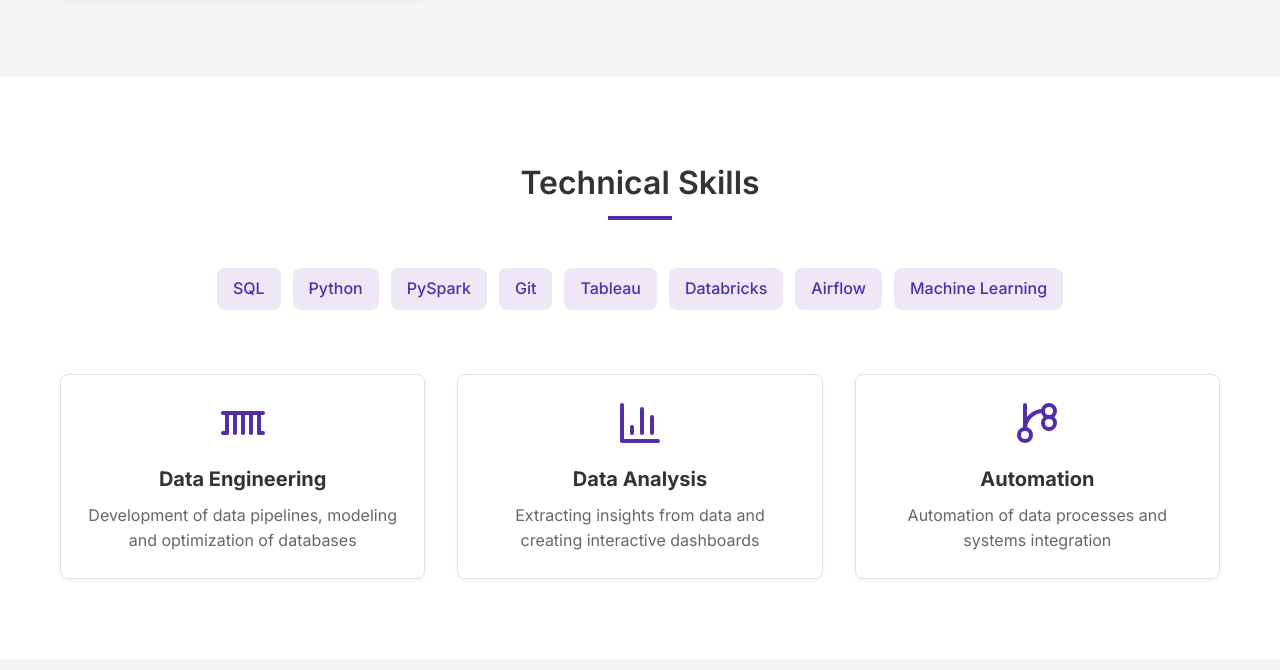
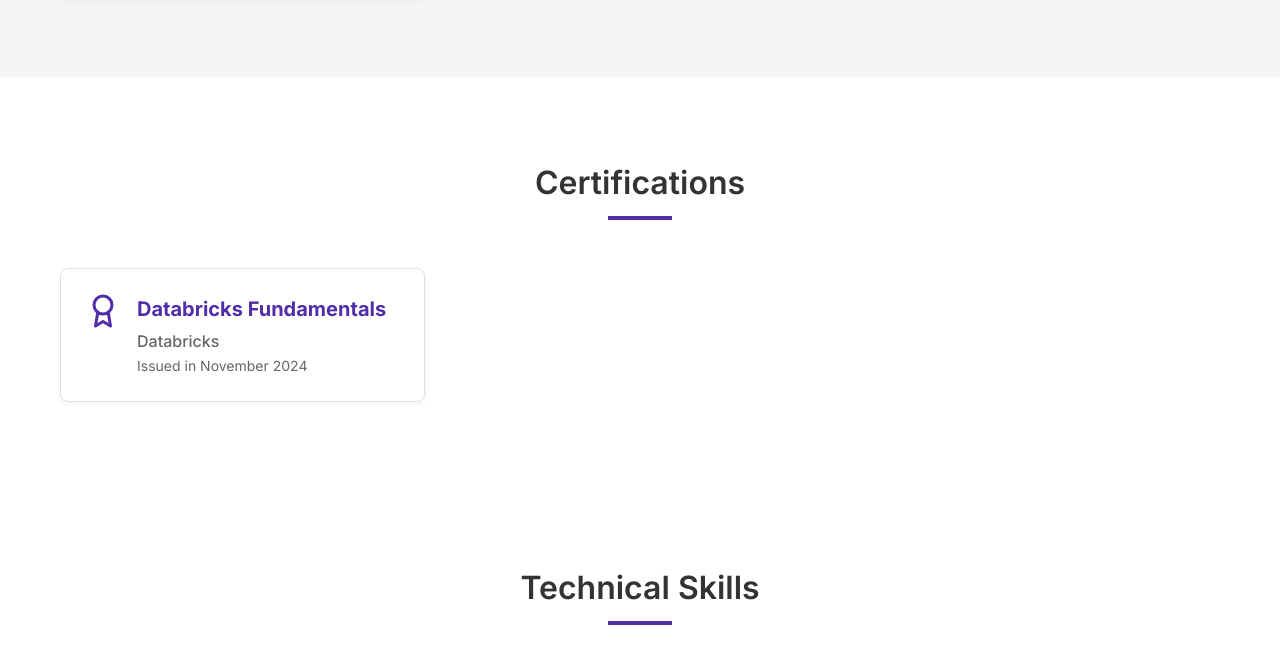
Before and after one commit to pathilink/pathilink.github.io, a plain HTML site: page index.html in a window 1280 px wide. Shown: the part 829-1499 px from the top of the page. Drawn offline with Linux system fonts and the light colour scheme.

Commit message:
add certifications

```diff
--- a/index.html
+++ b/index.html
@@ -17,6 +17,7 @@
             <nav>
                 <ul class="nav-links">
                     <li><a href="#projetos">Projects</a></li>
+                    <li><a href="#certificacoes">Certifications</a></li>
                     <li><a href="#habilidades">Skills</a></li>
                     <li><a href="#contato">Contact</a></li>
                 </ul>
@@ -29,7 +30,7 @@
         <div class="container">
             <h1>Hi 👋, I'm <span class="highlight">Patrícia do Nascimento</span></h1>
             <h2>Analytics Engineer & Data Analyst</h2>
-            <p>Turning Data into Strategic Decisions</p>
+            <p>Turning data into strategic decisions</p>
         </div>
     </section>
 
@@ -117,6 +118,63 @@
         </div>
     </section>
 
+    <!-- Certifications Section -->
+    <section id="certificacoes" class="certifications">
+        <div class="container">
+            <div class="section-header">
+                <h2>Certifications</h2>
+                <div class="divider"></div>
+            </div>
+
+            <div class="cert-grid">
+                <div class="cert-card">
+                    <div class="cert-badge">
+                        <svg xmlns="http://www.w3.org/2000/svg" width="36" height="36" viewBox="0 0 24 24" fill="none" stroke="currentColor" stroke-width="2" stroke-linecap="round" stroke-linejoin="round"><circle cx="12" cy="8" r="6"/><path d="M15.477 12.89 17 22l-5-3-5 3 1.523-9.11"/></svg>
+                    </div>
+                    <div class="cert-info">
+                        <h3>Databricks Fundamentals</h3>
+                        <a href="https://credentials.databricks.com/68a7cb2c-d801-4540-90bf-898f9cda8aa7#acc.Utiuk6Ib" class="cert-issuer" target="_blank"> Databricks</a>
+                        <!-- <p class="cert-issuer">Databricks</p> -->
+                        <p class="cert-date">Issued in November 2024</p>
+                    </div>
+                </div>
+
+                <!-- <div class="cert-card">
+                    <div class="cert-badge">
+                        <svg xmlns="http://www.w3.org/2000/svg" width="36" height="36" viewBox="0 0 24 24" fill="none" stroke="currentColor" stroke-width="2" stroke-linecap="round" stroke-linejoin="round"><circle cx="12" cy="8" r="6"/><path d="M15.477 12.89 17 22l-5-3-5 3 1.523-9.11"/></svg>
+                    </div>
+                    <div class="cert-info">
+                        <h3>Professional Data Engineer</h3>
+                        <p class="cert-issuer">Google Cloud</p>
+                        <p class="cert-date">Emitido em Dezembro 2024</p>
+                    </div>
+                </div> -->
+
+                <!-- <div class="cert-card">
+                    <div class="cert-badge">
+                        <svg xmlns="http://www.w3.org/2000/svg" width="36" height="36" viewBox="0 0 24 24" fill="none" stroke="currentColor" stroke-width="2" stroke-linecap="round" stroke-linejoin="round"><circle cx="12" cy="8" r="6"/><path d="M15.477 12.89 17 22l-5-3-5 3 1.523-9.11"/></svg>
+                    </div>
+                    <div class="cert-info">
+                        <h3>Data Analytics Professional</h3>
+                        <p class="cert-issuer">DataCamp</p>
+                        <p class="cert-date">Emitido em Agosto 2024</p>
+                    </div>
+                </div> -->
+
+                <!-- <div class="cert-card">
+                    <div class="cert-badge">
+                        <svg xmlns="http://www.w3.org/2000/svg" width="36" height="36" viewBox="0 0 24 24" fill="none" stroke="currentColor" stroke-width="2" stroke-linecap="round" stroke-linejoin="round"><circle cx="12" cy="8" r="6"/><path d="M15.477 12.89 17 22l-5-3-5 3 1.523-9.11"/></svg>
+                    </div>
+                    <div class="cert-info">
+                        <h3>Machine Learning Specialist</h3>
+                        <p class="cert-issuer">AWS</p>
+                        <p class="cert-date">Emitido em Maio 2024</p>
+                    </div>
+                </div> -->
+            </div>
+        </div>
+    </section>
+
     <!-- Skills Section -->
     <section id="habilidades" class="skills">
         <div class="container">
@@ -145,7 +203,12 @@
                 <!-- Skill Area 1 -->
                 <div class="skill-area">
                     <div class="icon">
-                        <svg xmlns="http://www.w3.org/2000/svg" width="48" height="48" viewBox="0 0 24 24" fill="none" stroke="currentColor" stroke-width="2" stroke-linecap="round" stroke-linejoin="round"><path d="M20 17V7H4v10"/><path d="M4 7H2"/><path d="M20 7h2"/><path d="M4 17H2"/><path d="M20 17h2"/><path d="M8 7v10"/><path d="M12 7v10"/><path d="M16 7v10"/></svg>
+                        <svg xmlns="http://www.w3.org/2000/svg" width="48" height="48" viewBox="0 0 24 24" fill="none" stroke="currentColor"
+                          stroke-width="2" stroke-linecap="round" stroke-linejoin="round">
+                          <ellipse cx="12" cy="5" rx="9" ry="3"></ellipse>
+                          <path d="M3 5v14c0 1.66 4.03 3 9 3s9-1.34 9-3V5"></path>
+                          <path d="M3 12c0 1.66 4.03 3 9 3s9-1.34 9-3"></path>
+                        </svg>
                     </div>
                     <h3>Data Engineering</h3>
                     <p>Development of data pipelines, modeling and optimization of databases</p>
@@ -163,8 +226,20 @@
                 <!-- Skill Area 3 -->
                 <div class="skill-area">
                     <div class="icon">
-                        <svg xmlns="http://www.w3.org/2000/svg" width="48" height="48" viewBox="0 0 24 24" fill="none" stroke="currentColor" stroke-width="2" stroke-linecap="round" stroke-linejoin="round"><path d="M6 3v12"/><path d="M18 9a3 3 0 1 0 0-6 3 3 0 0 0 0 6z"/><path d="M6 21a3 3 0 1 0 0-6 3 3 0 0 0 0 6z"/><path d="M15 6a9 9 0 0 0-9 9"/><path d="M18 15a3 3 0 1 0 0-6 3 3 0 0 0 0 6z"/></svg>
-                    </div>
+                        <svg xmlns="http://www.w3.org/2000/svg" width="48" height="48" viewBox="0 0 24 24" fill="none"
+                          stroke="currentColor" stroke-width="2" stroke-linecap="round" stroke-linejoin="round">
+                          <circle cx="12" cy="12" r="3" />
+                          <path d="M19.4 15a1.65 1.65 0 0 0 .33 1.82l.06.06a2 2 0 1 1-2.83 2.83l-.06-.06a1.65 1.65 0 0 0-1.82-.33
+                                   1.65 1.65 0 0 0-1 1.51V21a2 2 0 1 1-4 0v-.09a1.65 1.65 0 0 0-1-1.51
+                                   1.65 1.65 0 0 0-1.82.33l-.06.06a2 2 0 1 1-2.83-2.83l.06-.06a1.65 1.65 0 0 0 .33-1.82
+                                   1.65 1.65 0 0 0-1.51-1H3a2 2 0 1 1 0-4h.09a1.65 1.65 0 0 0 1.51-1
+                                   1.65 1.65 0 0 0-.33-1.82l-.06-.06a2 2 0 1 1 2.83-2.83l.06.06a1.65 1.65 0 0 0 1.82.33H9
+                                   a1.65 1.65 0 0 0 1-1.51V3a2 2 0 1 1 4 0v.09a1.65 1.65 0 0 0 1 1.51
+                                   1.65 1.65 0 0 0 1.82-.33l.06-.06a2 2 0 1 1 2.83 2.83l-.06.06a1.65 1.65 0 0 0-.33 1.82V9
+                                   a1.65 1.65 0 0 0 1.51 1H21a2 2 0 1 1 0 4h-.09a1.65 1.65 0 0 0-1.51 1z" />
+                        </svg>
+                      </div>
+
                     <h3>Automation</h3>
                     <p>Automation of data processes and systems integration</p>
                 </div>
--- a/style.css
+++ b/style.css
@@ -188,6 +188,60 @@ ul {
     margin-right: 0.5rem;
 }
 
+/* Certifications Section */
+.certifications {
+    padding: 5rem 1rem;
+}
+
+.cert-grid {
+    display: grid;
+    grid-template-columns: repeat(auto-fill, minmax(300px, 1fr));
+    gap: 2rem;
+}
+
+.cert-card {
+    display: flex;
+    align-items: flex-start;
+    gap: 1rem;
+    padding: 1.5rem;
+    border: 1px solid var(--border-light);
+    border-radius: 0.5rem;
+    box-shadow: 0 2px 4px rgba(0, 0, 0, 0.05);
+    transition: transform 0.2s ease, box-shadow 0.2s ease;
+}
+
+.cert-card:hover {
+    transform: translateY(-3px);
+    box-shadow: 0 6px 12px rgba(0, 0, 0, 0.1);
+}
+
+.cert-badge {
+    color: var(--primary);
+    flex-shrink: 0;
+}
+
+.cert-info {
+    flex-grow: 1;
+}
+
+.cert-info h3 {
+    color: var(--primary);
+    font-size: 1.25rem;
+    margin-bottom: 0.25rem;
+}
+
+.cert-issuer {
+    font-weight: 500;
+    color: var(--text-secondary);
+    margin-bottom: 0.25rem;
+}
+
+.cert-date {
+    font-size: 0.875rem;
+    color: var(--text-secondary);
+}
+
+
 /* Skills Section */
 .skills {
     padding: 5rem 1rem;
```
